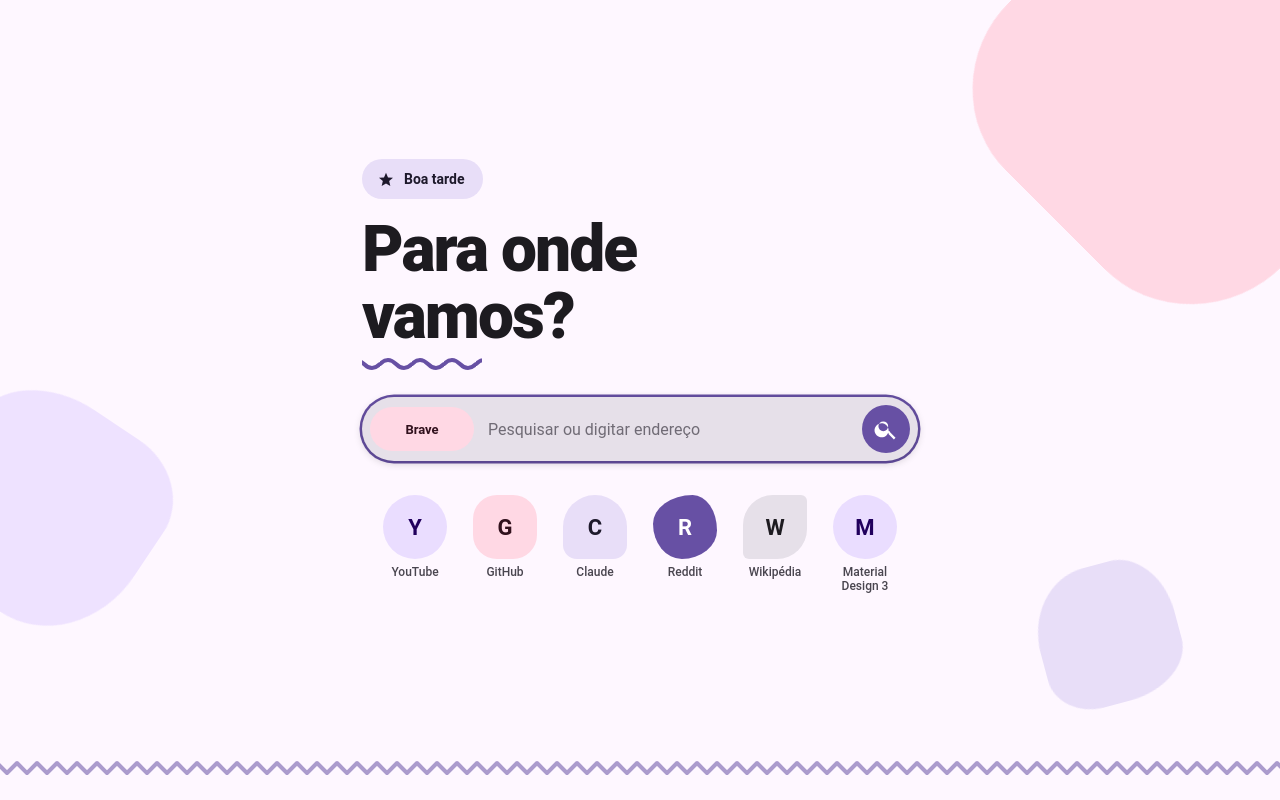
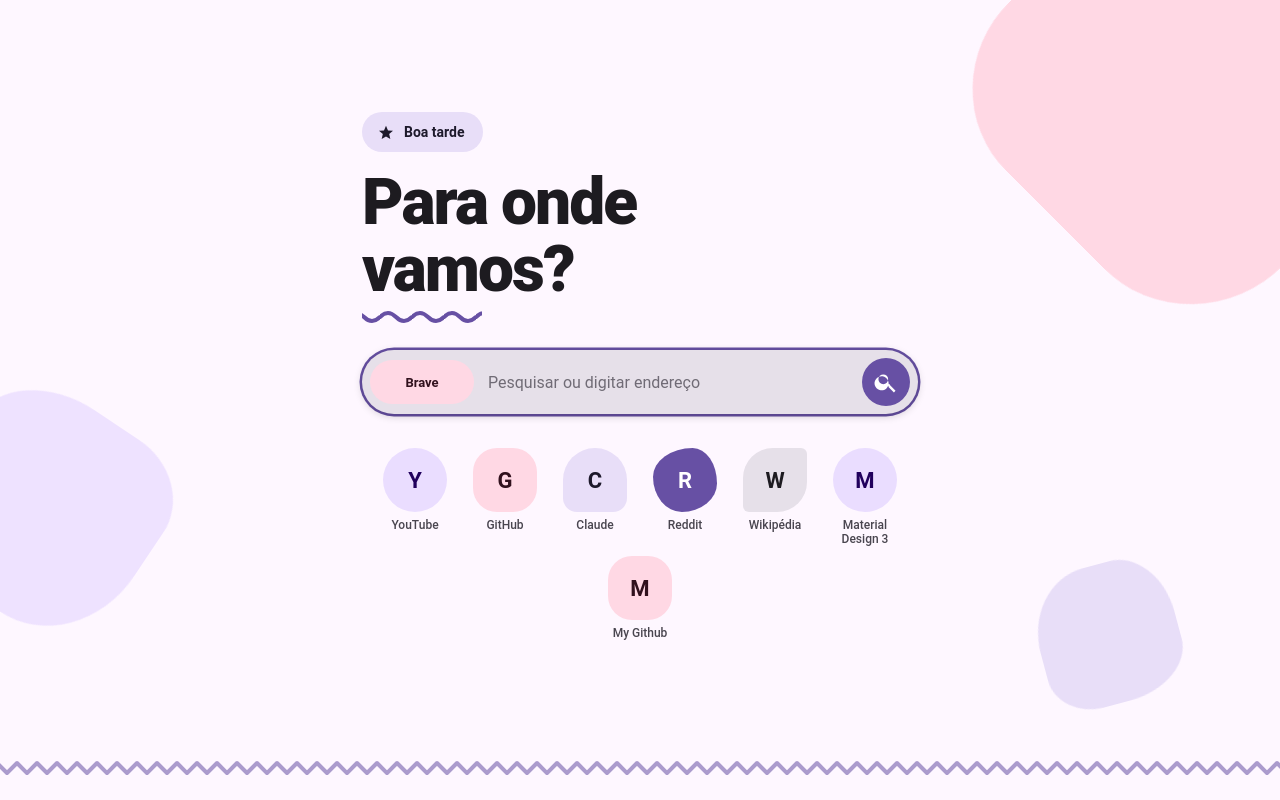
Before and after one commit to VitzzALT/MY3EFirefoxTheme, a plain HTML site: page index.html in a window 1280 px wide. Drawn offline with Linux system fonts and the light colour scheme; a web font is replaced by a local one.

Commit message:
Add link to My GitHub in index.html

```diff
--- a/index.html
+++ b/index.html
@@ -121,6 +121,7 @@ var FAVS=[ /* [nome, endereço, ícone (opcional, código da fonte Nerd)] */
   ["Reddit","https://www.reddit.com","\uf1a1"],
   ["Wikipédia","https://pt.wikipedia.org","\uf266"],
   ["Material Design 3","https://m3.material.io","\udb82\udd86"],
+  ["My Github","https://github.com/VitzzALT","\udb83\udc71"],
 ];
 /* ======================= */
 var $=function(i){return document.getElementById(i)};
```
